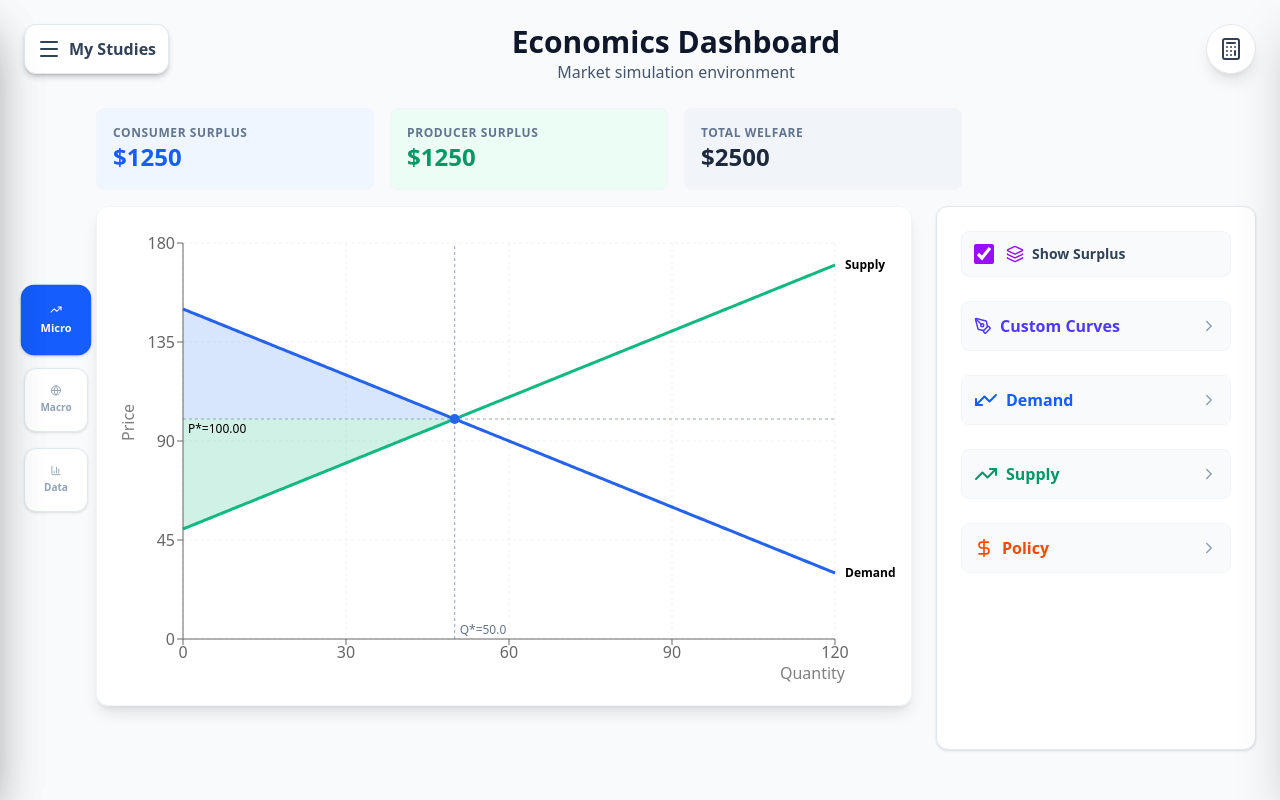
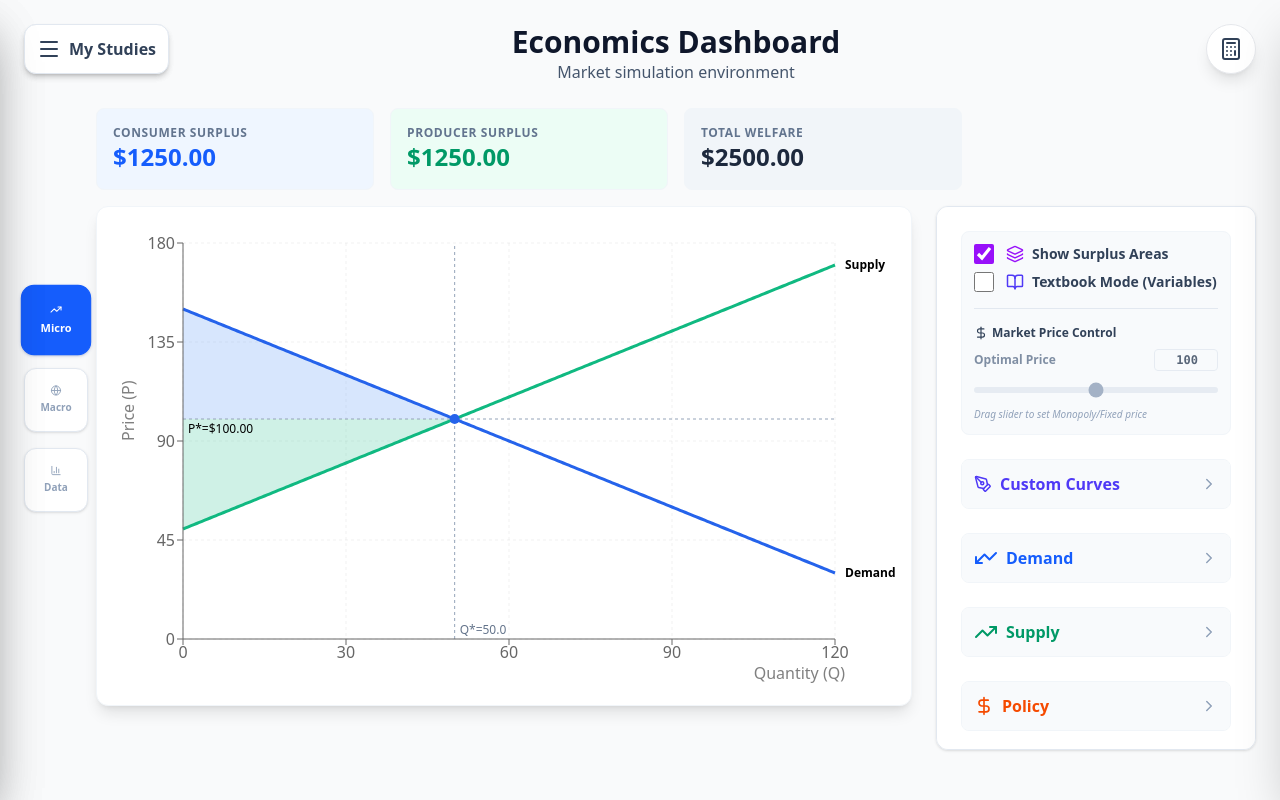
Before and after one commit to eliezerperl/school-curriculum, a React (Vite) app: page /economics in a window 1280 px wide. Built offline with nearby package versions, Linux system fonts and the light colour scheme.

Commit message:
variables addition and market price change

```diff
--- a/src/modules/economics/components/dashboard/SupplyDemand.tsx
+++ b/src/modules/economics/components/dashboard/SupplyDemand.tsx
@@ -24,6 +24,19 @@ export const SupplyDemand = () => {
     );
   };
 
+  // Helper to switch between Numbers (50.00) and Variables (CS, PS)
+  const formatMetric = (val: number, isTheoretical: boolean, label: string) => {
+    if (!isTheoretical) return val;
+    switch (label) {
+      case 'Consumer Surplus': return "CS";
+      case 'Producer Surplus': return "PS";
+      case 'Tax Revenue': return "Tax Rev";
+      case 'Subsidy Cost': return "Sub Cost";
+      case 'Total Welfare': return "Welfare";
+      default: return "---";
+    }
+  };
+
   const mergedGraphData = useMemo(() => {
     return graphData.data.map((point) => {
       // Cast to allow dynamic keys
@@ -44,20 +57,20 @@ export const SupplyDemand = () => {
       <div className="grid grid-cols-2 md:grid-cols-4 gap-4">
         <MetricCard
           label="Consumer Surplus"
-          value={graphData.metrics.csValue}
+          value={formatMetric(graphData.metrics.csValue, params.isTheoretical, 'Consumer Surplus')}
           color="text-blue-600"
           bg="bg-blue-50"
         />
         <MetricCard
           label="Producer Surplus"
-          value={graphData.metrics.psValue}
+          value={formatMetric(graphData.metrics.psValue, params.isTheoretical, 'Producer Surplus')}
           color="text-emerald-600"
           bg="bg-emerald-50"
         />
         {params.showTax && (
           <MetricCard
             label="Tax Revenue"
-            value={graphData.metrics.taxRevenue}
+            value={formatMetric(graphData.metrics.taxRevenue, params.isTheoretical, 'Tax Revenue')}
             color="text-orange-600"
             bg="bg-orange-50"
           />
@@ -65,23 +78,20 @@ export const SupplyDemand = () => {
         {params.showSubsidy && (
           <MetricCard
             label="Subsidy Cost"
-            value={graphData.metrics.subsidyCost}
+            value={formatMetric(graphData.metrics.subsidyCost, params.isTheoretical, 'Subsidy Cost')}
             color="text-purple-600"
             bg="bg-purple-50"
           />
         )}
         <MetricCard
           label="Total Welfare"
-          value={graphData.metrics.totalWelfare}
+          value={formatMetric(graphData.metrics.totalWelfare, params.isTheoretical, 'Total Welfare')}
           color="text-slate-800"
           bg="bg-slate-100"
         />
       </div>
 
-      {/* 2. Main Layout
-          - On XL screens (Desktops): Side by Side
-          - On L/M screens (Laptops): Stacked (Graph on top, full width)
-      */}
+      {/* 2. Main Layout */}
       <div className="flex flex-col xl:flex-row gap-6 flex-1">
         {/* Graph Area */}
         <div className="flex-1 min-w-0">
@@ -97,6 +107,7 @@ export const SupplyDemand = () => {
             showDemand={params.showDemand}
             showSupply={params.showSupply}
             customCurves={customCurves}
+            isTheoretical={params.isTheoretical} // Pass Theoretical Mode
           />
         </div>
 
@@ -109,6 +120,7 @@ export const SupplyDemand = () => {
             addCurve={addCurve}
             removeCurve={removeCurve}
             updateCurve={updateCurve}
+            naturalEqP={graphData.naturalEqP} // Pass Natural Price for Reset
           />
         </div>
       </div>
--- a/src/modules/economics/components/dashboard/SupplyDemandControls.tsx
+++ b/src/modules/economics/components/dashboard/SupplyDemandControls.tsx
@@ -21,6 +21,8 @@ interface Props {
     field: keyof CustomCurve,
     value: number | boolean
   ) => void;
+
+  naturalEqP: number;
 }
 
 export const SupplyDemandControls: React.FC<Props> = ({
@@ -30,6 +32,7 @@ export const SupplyDemandControls: React.FC<Props> = ({
   addCurve,
   removeCurve,
   updateCurve,
+  naturalEqP,
 }) => {
   return (
     // Responsive: h-auto on mobile, fixed height on desktop
@@ -37,6 +40,12 @@ export const SupplyDemandControls: React.FC<Props> = ({
       <ViewSettings
         showSurplus={params.showSurplus}
         setShowSurplus={setters.setShowSurplus}
+        manualPrice={params.manualPrice}
+        setManualPrice={setters.setManualPrice}
+        naturalEqP={naturalEqP}
+
+        isTheoretical={params.isTheoretical}
+        setIsTheoretical={setters.setIsTheoretical}
       />
 
       <CustomCurveSection
--- a/src/modules/economics/components/dashboard/SupplyDemandGraph.tsx
+++ b/src/modules/economics/components/dashboard/SupplyDemandGraph.tsx
@@ -6,7 +6,6 @@ interface Props {
   data: GraphPoint[];
   showTax: boolean;
   showSubsidy: boolean;
-  // New visibility props
   showDemand?: boolean;
   showSupply?: boolean;
   eqData: {
@@ -15,17 +14,24 @@ interface Props {
     priceSuppliersKeep: number;
   };
   customCurves: CustomCurve[];
+  isTheoretical?: boolean;
 }
 
 export const SupplyDemandGraph: React.FC<Props> = ({
   data,
   showTax,
   showSubsidy,
-  showDemand = true, // Default to true if undefined
+  showDemand = true,
   showSupply = true,
   eqData,
   customCurves,
+  isTheoretical = true,
 }) => {
+
+  // Dynamic Equilibrium Labels
+  const eqPLabel = isTheoretical ? "P*" : `P*=$${eqData.priceConsumersPay.toFixed(2)}`;
+  const eqQLabel = isTheoretical ? "Q*" : `Q*=${eqData.eqQ.toFixed(1)}`;
+
   const renderLabel = (props: CustomLabelProps, text: string) => {
     const { x, y, stroke, index } = props;
     if (index === data.length - 1 && typeof x === 'number' && typeof y === 'number') {
@@ -43,49 +49,63 @@ export const SupplyDemandGraph: React.FC<Props> = ({
       <ResponsiveContainer width="100%" height="100%">
         <ComposedChart data={data} margin={{ top: 20, right: 60, bottom: 20, left: 10 }}>
           <CartesianGrid strokeDasharray="3 3" opacity={0.3} />
-          <XAxis dataKey="q" label={{ value: 'Quantity', position: 'insideBottomRight', offset: -10 }} type="number" />
-          <YAxis label={{ value: 'Price', angle: -90, position: 'insideLeft' }} />
+
+          <XAxis
+            dataKey="q"
+            type="number"
+            tick={!isTheoretical} // Hide numbers in Theoretical Mode
+            label={{ value: 'Quantity (Q)', position: 'insideBottomRight', offset: -10 }}
+          />
+          <YAxis
+            tick={!isTheoretical} // Hide numbers in Theoretical Mode
+            label={{ value: 'Price (P)', angle: -90, position: 'insideLeft' }}
+          />
 
           <Tooltip
-            // 1. This tells Recharts: "If the formatter returns null, do not even render the row"
             filterNull={true}
-            // 2. We explicitly filter the items list before it even tries to render
+            content={isTheoretical ? () => null : undefined}
+
             itemSorter={(item) => {
-              // Only allow items that are numbers and NOT arrays (surplus fills are arrays)
-              if (Array.isArray(item.value) || item.value === null) return -1;
+              if (item.value && Array.isArray(item.value)) return -1;
               return 1;
             }}
+
             contentStyle={{
               backgroundColor: 'rgba(255, 255, 255, 0.95)',
               borderRadius: '8px',
               border: '1px solid #e2e8f0',
-              boxShadow: '0 4px 6px -1px rgb(0 0 0 / 0.1)',
+              padding: '8px 12px',
             }}
-            formatter={(value: number | number[] | undefined) => {
-              if (value === undefined || value === null || Array.isArray(value))
-                return null;
-              return Number(value).toFixed(2);
+
+            formatter={(
+              value: number | string | Array<number | string> | readonly (number | string)[] | undefined | null,
+              name: string | undefined
+            ) => {
+              if (value === undefined || value === null || Array.isArray(value)) {
+                return [null, null];
+              }
+
+              // Formatting
+              return [`$${Number(value).toFixed(2)}`, name || ''];
             }}
-            labelFormatter={(label) => `Q: ${label}`}
+            labelFormatter={(label) => `Quantity: ${label}`}
           />
 
+          {/* Areas */}
           <Area type="monotone" dataKey="csFill" stroke="none" fill="#3b82f6" fillOpacity={0.2} name="Consumer Surplus" />
           <Area type="monotone" dataKey="psFill" stroke="none" fill="#10b981" fillOpacity={0.2} name="Producer Surplus" />
           <Area type="monotone" dataKey="taxFill" stroke="none" fill="#f97316" fillOpacity={0.3} name="Tax Revenue" />
           <Area type="monotone" dataKey="subsidyFill" stroke="none" fill="#9333ea" fillOpacity={0.3} name="Subsidy Cost" />
 
-          {/* Conditional Demand Line */}
+          {/* Lines */}
           {showDemand && (
-            <Line
-              type="monotone" dataKey="demand" stroke="#2563eb" strokeWidth={3} dot={false} name="Demand"
+            <Line type="monotone" dataKey="demand" stroke="#2563eb" strokeWidth={3} dot={false} name="Demand"
               label={(props) => renderLabel(props, 'Demand')}
             />
           )}
 
-          {/* Conditional Supply Line */}
           {showSupply && (
-            <Line
-              type="monotone" dataKey="supply" stroke="#10b981" strokeWidth={showTax ? 2 : 3}
+            <Line type="monotone" dataKey="supply" stroke="#10b981" strokeWidth={showTax ? 2 : 3}
               strokeDasharray={showTax ? '5 5' : '0'} opacity={showTax ? 0.6 : 1} dot={false} name="Supply"
               label={(props) => renderLabel(props, "Supply")}
             />
@@ -111,13 +131,35 @@ export const SupplyDemandGraph: React.FC<Props> = ({
             />
           ))}
 
-          {/* Equilibrium Dots */}
+          {/* Equilibrium Dots & Lines */}
           <ReferenceDot x={eqData.eqQ} y={eqData.priceConsumersPay} r={5} fill="#2563eb" stroke="none" />
           {showTax && <ReferenceDot x={eqData.eqQ} y={eqData.priceSuppliersKeep} r={5} fill="#10b981" stroke="none" />}
           {showSubsidy && <ReferenceDot x={eqData.eqQ} y={eqData.priceSuppliersKeep} r={5} fill="#10b981" stroke="white" />}
 
-          <ReferenceLine x={eqData.eqQ} stroke="#94a3b8" strokeDasharray="3 3" label={{ value: `Q*=${eqData.eqQ.toFixed(1)}`, position: 'insideBottomLeft', fill: '#64748b', fontSize: 12 }} />
-          <ReferenceLine y={eqData.priceConsumersPay} stroke="#94a3b8" strokeDasharray="3 3" label={{ value: `P*=${eqData.priceConsumersPay.toFixed(2)}`, position: 'insideTopLeft', fill: 'black', fontSize: 12 }} />
+          <ReferenceLine
+            x={eqData.eqQ}
+            stroke="#94a3b8"
+            strokeDasharray="3 3"
+            label={{
+              value: eqQLabel,
+              position: 'insideBottomLeft',
+              fill: '#64748b',
+              fontSize: isTheoretical ? 16 : 12,
+              fontWeight: isTheoretical ? 'bold' : 'normal'
+            }}
+          />
+          <ReferenceLine
+            y={eqData.priceConsumersPay}
+            stroke="#94a3b8"
+            strokeDasharray="3 3"
+            label={{
+              value: eqPLabel,
+              position: 'insideTopLeft',
+              fill: 'black',
+              fontSize: isTheoretical ? 16 : 12,
+              fontWeight: isTheoretical ? 'bold' : 'normal'
+            }}
+          />
         </ComposedChart>
       </ResponsiveContainer>
     </div>
--- a/src/modules/economics/components/dashboard/controls/ViewSettings.tsx
+++ b/src/modules/economics/components/dashboard/controls/ViewSettings.tsx
@@ -1,22 +1,109 @@
 import React from 'react';
-import { Layers } from 'lucide-react';
+import { Layers, RotateCcw, DollarSign, BookOpen } from 'lucide-react';
+import { Slider } from '../../ui/EconomicsUI';
 
 interface Props {
   showSurplus: boolean;
   setShowSurplus: (val: boolean) => void;
+  // New Props
+  manualPrice: number | null;
+  setManualPrice: (val: number | null) => void;
+  naturalEqP: number;
+  isTheoretical: boolean;
+  setIsTheoretical: (val: boolean) => void;
 }
 
-export const ViewSettings: React.FC<Props> = ({ showSurplus, setShowSurplus }) => (
-  <div className="bg-slate-50 p-3 rounded-lg border border-slate-100 flex items-center gap-3">
+export const ViewSettings: React.FC<Props> = ({
+  showSurplus,
+  setShowSurplus,
+  manualPrice,
+  setManualPrice,
+  naturalEqP,
+  isTheoretical,
+  setIsTheoretical
+}) => {
+  // If manualPrice is null, use the natural price for the slider position
+  const sliderValue = manualPrice ?? naturalEqP;
+
+  const handleReset = () => {
+    setManualPrice(null); // This snaps it back to "Optimal"
+  };
+
+  return (
+    <div className="space-y-4 bg-slate-50 p-3 rounded-lg border border-slate-100">
+      {/* 1. Show Surplus Toggle (Existing) */}
+      <div className="flex items-center gap-3 mb-2">
         <input
+          id="surplus-toggle"
           type="checkbox"
-      id="surplus-toggle"
           checked={showSurplus}
           onChange={(e) => setShowSurplus(e.target.checked)}
           className="w-5 h-5 accent-purple-600 cursor-pointer"
         />
-    <label htmlFor="surplus-toggle" className="text-sm font-semibold text-slate-700 cursor-pointer select-none flex items-center gap-2">
-      <Layers size={18} className="text-purple-600" /> Show Surplus
+        <label
+          htmlFor="surplus-toggle"
+          className="text-sm font-semibold text-slate-700 cursor-pointer select-none flex items-center gap-2">
+          <Layers size={18} className="text-purple-600" />
+          Show Surplus Areas
         </label>
       </div>
+
+      {/* === THEORETICAL MODE TOGGLE === */}
+      <div className="flex items-center gap-3">
+          <input
+            id="theory-toggle"
+            type="checkbox"
+            checked={isTheoretical}
+            onChange={(e) => setIsTheoretical(e.target.checked)}
+            className="w-5 h-5 accent-indigo-600 cursor-pointer"
+          />
+          <label htmlFor="theory-toggle" className="text-sm font-semibold text-slate-700 cursor-pointer select-none flex items-center gap-2">
+            <BookOpen size={18} className="text-indigo-600" />
+            Textbook Mode (Variables)
+          </label>
+        </div>
+
+      <hr className="border-slate-200" />
+
+      {/* 2. Manual Price Control */}
+      <div className="space-y-2">
+        <div className="flex justify-between items-center">
+          <label className="text-xs font-bold text-slate-700 flex items-center gap-1">
+            <DollarSign size={14} />
+            Market Price Control
+          </label>
+
+          {/* RESET BUTTON - Only shows if we are in Manual Mode */}
+          {manualPrice !== null && (
+            <button
+              onClick={handleReset}
+              className="flex items-center gap-1 text-[10px] bg-indigo-100 text-indigo-700 px-2 py-1 rounded hover:bg-indigo-200 transition-colors font-bold">
+              <RotateCcw size={10} />
+              Reset to Optimal
+            </button>
+          )}
+        </div>
+
+        <div className={manualPrice !== null ? 'opacity-100' : 'opacity-80'}>
+          <Slider
+            label={manualPrice !== null ? 'Manual Price' : 'Optimal Price'}
+            val={sliderValue}
+            set={(val) => setManualPrice(val)} // Dragging sets the Manual Price
+            min={0}
+            max={200}
+            step={1}
+            color={
+              manualPrice !== null ? 'accent-orange-500' : 'accent-slate-400'
+            }
+          />
+        </div>
+
+        {manualPrice === null && (
+          <p className="text-[10px] text-slate-400 italic">
+            Drag slider to set Monopoly/Fixed price
+          </p>
+        )}
+      </div>
+    </div>
   );
+};
--- a/src/modules/economics/components/ui/EconomicsUI.tsx
+++ b/src/modules/economics/components/ui/EconomicsUI.tsx
@@ -4,7 +4,7 @@ import React, { useState } from 'react';
 // --- Metric Card ---
 interface MetricCardProps {
   label: string;
-  value: number;
+  value: number | string;
   color: string;
   bg: string;
 }
@@ -18,7 +18,13 @@ export const MetricCard: React.FC<MetricCardProps> = ({
     <div className="text-xs font-semibold text-slate-500 uppercase tracking-wider">
       {label}
     </div>
-    <div className={`text-2xl font-bold ${color}`}>${value.toFixed(0)}</div>
+    <div className={`text-2xl font-bold ${color}`}>
+      {
+        typeof value === 'number'
+          ? `$${value.toFixed(2)}` // If number: Format with $ and decimals
+          : value // If string: Show text (e.g. "CS") directly
+      }
+    </div>
   </div>
 );
 
--- a/src/modules/economics/hooks/useSupplyDemandLogic.tsx
+++ b/src/modules/economics/hooks/useSupplyDemandLogic.tsx
@@ -2,30 +2,31 @@ import { useState, useMemo } from 'react';
 import type { GraphPoint, EconomicsParams, EconomicsSetters } from '../types';
 
 export const useSupplyDemandLogic = () => {
-  // --- 1. STATE ---
-  // Scale & Calculator
+  // --- STATE ---
   const [maxQ, setMaxQ] = useState(120);
   const [maxP, setMaxP] = useState(200);
   const [calcMode, setCalcMode] = useState<'findP' | 'findQ'>('findP');
   const [calcInput, setCalcInput] = useState<number>(0);
 
-  // Math State
   const [dIntercept, setDIntercept] = useState(150);
   const [dSlope, setDSlope] = useState(1);
-  const [showDemand, setShowDemand] = useState(true); // <--- ADDED
+  const [showDemand, setShowDemand] = useState(true);
 
   const [sIntercept, setSIntercept] = useState(50);
   const [sSlope, setSSlope] = useState(1);
-  const [showSupply, setShowSupply] = useState(true); // <--- ADDED
+  const [showSupply, setShowSupply] = useState(true);
 
-  // Policy State
   const [tax, setTax] = useState(0);
   const [showTax, setShowTax] = useState(false);
   const [subsidy, setSubsidy] = useState(20);
   const [showSubsidy, setShowSubsidy] = useState(false);
   const [showSurplus, setShowSurplus] = useState(true);
 
-  // --- 2. TOGGLE LOGIC ---
+  const [manualPrice, setManualPrice] = useState<number | null>(null);
+
+  const [isTheoretical, setIsTheoretical] = useState(false);
+
+  // --- TOGGLE LOGIC ---
   const handleSetShowTax = (val: boolean) => {
     setShowTax(val);
     if (val) setShowSubsidy(false);
@@ -36,49 +37,80 @@ export const useSupplyDemandLogic = () => {
     if (val) setShowTax(false);
   };
 
-  // --- 3. MATH ENGINE ---
+  // --- MATH ENGINE ---
   const graphData = useMemo(() => {
     const data: GraphPoint[] = [];
 
-    // --- A. CALCULATE EQUILIBRIUM ---
-    let eqQ = 0;
-    let priceConsumersPay = 0;
-    let priceSuppliersKeep = 0;
+    // 1. Calculate Natural Equilibrium first (we need this for the Reset logic)
+    const naturalEqQ = (dIntercept - sIntercept) / (dSlope + sSlope);
+    const naturalEqP = dIntercept - dSlope * naturalEqQ;
 
-    const standardEqQ = (dIntercept - sIntercept) / (dSlope + sSlope);
+    // 2. Determine ACTUAL Price and Quantity
+    let eqQ = naturalEqQ;
+    let priceConsumersPay = naturalEqP;
+    let priceSuppliersKeep = naturalEqP;
 
-    if (showTax) {
+    if (manualPrice !== null) {
+      // === MANUAL MODE (Monopoly / Price Control) ===
+      priceConsumersPay = manualPrice;
+      priceSuppliersKeep = manualPrice; // Ignoring tax for simplicity in manual mode
+
+      // Quantity Demanded at this price
+      const qd = (dIntercept - manualPrice) / dSlope;
+      // Quantity Supplied at this price
+      const qs = (manualPrice - sIntercept) / sSlope;
+
+      // The market trades at the LOWER of the two (Short Side Rule)
+      // e.g., if Price is high, only Qd is bought. If Price is low, only Qs is sold.
+      eqQ = Math.max(0, Math.min(qd, qs));
+    } else if (showTax) {
+      // Tax Logic
       eqQ = (dIntercept - (sIntercept + tax)) / (dSlope + sSlope);
       priceConsumersPay = dIntercept - dSlope * eqQ;
       priceSuppliersKeep = priceConsumersPay - tax;
     } else if (showSubsidy) {
+      // Subsidy Logic
       eqQ = (dIntercept - (sIntercept - subsidy)) / (dSlope + sSlope);
       priceConsumersPay = dIntercept - dSlope * eqQ;
       priceSuppliersKeep = priceConsumersPay + subsidy;
-    } else {
-      eqQ = standardEqQ;
-      priceConsumersPay = dIntercept - dSlope * eqQ;
-      priceSuppliersKeep = priceConsumersPay;
     }
 
-    // --- B. CALCULATE METRICS ---
-    const csValue = 0.5 * eqQ * (dIntercept - priceConsumersPay);
-    const psValue = 0.5 * eqQ * (priceSuppliersKeep - sIntercept);
-    const taxRevenue = showTax ? tax * eqQ : 0;
-    const subsidyCost = showSubsidy ? subsidy * eqQ : 0;
+    // --- METRICS CALCULATION ---
+    // Consumer Surplus: Area below Demand, above Price, up to Q
+    // Area of Trapezoid: (TopBase + BottomBase) / 2 * Height
+    // Or simpler: Total Utility - Cost
+    // CS = Integral(0 to Q) of (Demand - PricePaid)
+    // Since Demand is linear: 0.5 * Q * (Intercept - PriceAtQ) + Q * (PriceAtQ - PricePaid)
+    // Let's stick to the triangle formula which works if Q matches Demand.
+    // If Q < Qd (Shortage), it's a Trapezoid.
+
+    // Robust CS Calc (Area under Demand curve - Price Paid)
+    const totalWillingnessToPay =
+      ((dIntercept + (dIntercept - dSlope * eqQ)) / 2) * eqQ;
+    const totalConsumerCost = priceConsumersPay * eqQ;
+    const csValue = Math.max(0, totalWillingnessToPay - totalConsumerCost);
+
+    // Robust PS Calc (Total Revenue - Area under Supply curve)
+    const totalRevenue = priceSuppliersKeep * eqQ;
+    const totalVariableCost =
+      ((sIntercept + (sIntercept + sSlope * eqQ)) / 2) * eqQ;
+    const psValue = Math.max(0, totalRevenue - totalVariableCost);
+
+    const taxRevenue = showTax && manualPrice === null ? tax * eqQ : 0;
+    const subsidyCost = showSubsidy && manualPrice === null ? subsidy * eqQ : 0;
 
     const totalWelfare = showSubsidy
       ? csValue + psValue - subsidyCost
       : csValue + psValue + taxRevenue;
 
-    // --- C. GENERATE POINTS LOOP ---
+    // --- GRAPH POINTS GENERATION ---
     const step = maxQ > 500 ? maxQ / 100 : 1;
-
     for (let q = 0; q <= maxQ; q += step) {
       const pDemand = dIntercept - dSlope * q;
       const pSupply = sIntercept + sSlope * q;
       const pSupplyTax = showTax ? pSupply + tax : null;
       const pSupplySubsidy = showSubsidy ? pSupply - subsidy : null;
+
       const isBelowEq = q <= eqQ;
 
       data.push({
@@ -88,10 +120,17 @@ export const useSupplyDemandLogic = () => {
         supplyTax: pSupplyTax,
         supplySubsidy: pSupplySubsidy,
 
+        // Shading Logic
         csFill: showSurplus && isBelowEq ? [priceConsumersPay, pDemand] : null,
         psFill: showSurplus && isBelowEq ? [pSupply, priceSuppliersKeep] : null,
-        taxFill: showSurplus && showTax && isBelowEq ? [priceSuppliersKeep, priceConsumersPay] : null,
-        subsidyFill: showSurplus && showSubsidy && isBelowEq ? [priceConsumersPay, priceSuppliersKeep] : null,
+        taxFill:
+          showSurplus && showTax && manualPrice === null && isBelowEq
+            ? [priceSuppliersKeep, priceConsumersPay]
+            : null,
+        subsidyFill:
+          showSurplus && showSubsidy && manualPrice === null && isBelowEq
+            ? [priceConsumersPay, priceSuppliersKeep]
+            : null,
       });
     }
 
@@ -100,29 +139,61 @@ export const useSupplyDemandLogic = () => {
       eqQ,
       priceConsumersPay,
       priceSuppliersKeep,
+      naturalEqP,
       metrics: { csValue, psValue, taxRevenue, subsidyCost, totalWelfare },
     };
   }, [
-    dIntercept, dSlope, sIntercept, sSlope, tax, showTax, subsidy, showSubsidy, showSurplus, maxQ
+    dIntercept,
+    dSlope,
+    sIntercept,
+    sSlope,
+    tax,
+    showTax,
+    subsidy,
+    showSubsidy,
+    showSurplus,
+    maxQ,
+    manualPrice,
   ]);
 
-  // --- 4. RETURN EVERYTHING ---
   const params: EconomicsParams = {
-    dIntercept, dSlope, showDemand,
-    sIntercept, sSlope, showSupply,
-    tax, showTax,
-    subsidy, showSubsidy,
+    dIntercept,
+    dSlope,
+    showDemand,
+    sIntercept,
+    sSlope,
+    showSupply,
+    tax,
+    showTax,
+    subsidy,
+    showSubsidy,
     showSurplus,
-    maxQ, maxP, calcMode, calcInput,
+    manualPrice,
+    isTheoretical,
+    maxQ,
+    maxP,
+    calcMode,
+    calcInput,
   };
 
   const setters: EconomicsSetters = {
-    setDIntercept, setDSlope, setShowDemand,
-    setSIntercept, setSSlope, setShowSupply,
-    setTax, setShowTax: handleSetShowTax,
-    setSubsidy, setShowSubsidy: handleSetShowSubsidy,
+    setDIntercept,
+    setDSlope,
+    setShowDemand,
+    setSIntercept,
+    setSSlope,
+    setShowSupply,
+    setTax,
+    setShowTax: handleSetShowTax,
+    setSubsidy,
+    setShowSubsidy: handleSetShowSubsidy,
     setShowSurplus,
-    setMaxQ, setMaxP, setCalcMode, setCalcInput,
+    setManualPrice,
+    setIsTheoretical,
+    setMaxQ,
+    setMaxP,
+    setCalcMode,
+    setCalcInput,
   };
 
   return { params, setters, graphData };
--- a/src/modules/economics/types.ts
+++ b/src/modules/economics/types.ts
@@ -33,17 +33,21 @@ export interface GraphPoint {
 export interface EconomicsParams {
   dIntercept: number;
   dSlope: number;
-  showDemand: boolean; // <--- Added
+  showDemand: boolean;
 
   sIntercept: number;
   sSlope: number;
-  showSupply: boolean; // <--- Added
+  showSupply: boolean;
 
   tax: number;
   showTax: boolean;
   subsidy: number;
   showSubsidy: boolean;
   showSurplus: boolean;
+
+  manualPrice: number | null;
+
+  isTheoretical: boolean;
 
   // App state
   maxQ: number;
@@ -55,11 +59,11 @@ export interface EconomicsParams {
 export interface EconomicsSetters {
   setDIntercept: (val: number) => void;
   setDSlope: (val: number) => void;
-  setShowDemand: (val: boolean) => void; // <--- Added
+  setShowDemand: (val: boolean) => void;
 
   setSIntercept: (val: number) => void;
   setSSlope: (val: number) => void;
-  setShowSupply: (val: boolean) => void; // <--- Added
+  setShowSupply: (val: boolean) => void;
 
   setTax: (val: number) => void;
   setShowTax: (val: boolean) => void;
@@ -67,6 +71,10 @@ export interface EconomicsSetters {
   setShowSubsidy: (val: boolean) => void;
   setShowSurplus: (val: boolean) => void;
 
+  setManualPrice: (val: number | null) => void;
+
+  setIsTheoretical: (val: boolean) => void;
+
   // App state setters
   setMaxQ: (val: number) => void;
   setMaxP: (val: number) => void;
```
Lines whose indentation alone changed are shown as unchanged.
